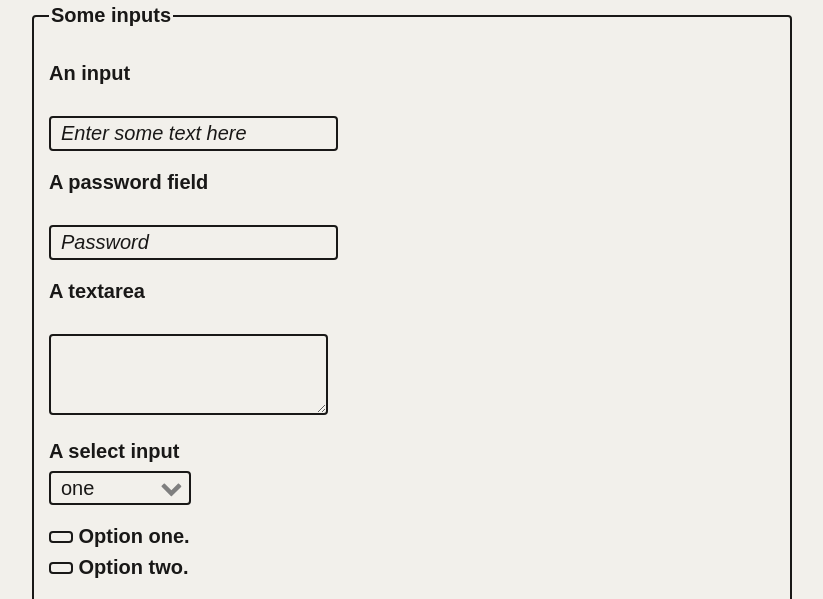
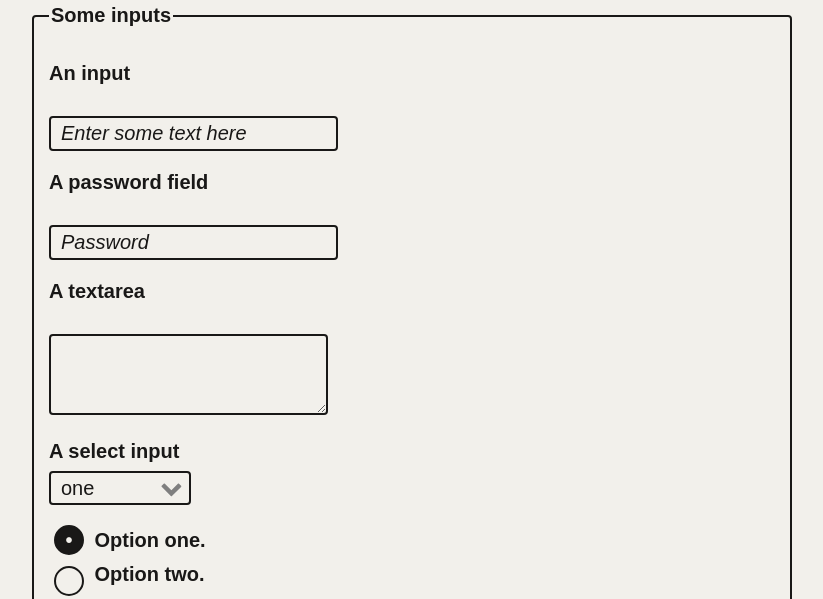
Before and after one commit to chr15m/indie.css, a website: page index.html in a window 1280 px wide. Shown: the part 310-909 px from the top of the page, without its empty margins (228-1051 px from the left). Drawn offline with Linux system fonts and the light colour scheme.

Commit message:
Radio and checkbox improvements.

```diff
--- a/indie.css
+++ b/indie.css
@@ -191,7 +191,8 @@ input[type="submit"]:disabled{
   cursor: not-allowed;
 }
 
-input[type="checkbox"] {
+input[type="checkbox"],
+input[type="radio"] {
   appearance: none;
   cursor: pointer;
   color: var(--fg);
@@ -203,17 +204,22 @@ input[type="checkbox"] {
   border: .1rem solid var(--fg);
   border-radius: var(--radius);
   margin: 0px 0.25em;
+  position: relative;
 }
 
-input[type="checkbox"]:checked {
-  /* appearance: none;
-  accent-color: var(--fg); */
+input[type="radio"] {
+  border-radius: 50%;
+}
+
+input[type="checkbox"]:checked,
+input[type="radio"]:checked {
   color: var(--bg);
   background-color: var(--fg);
   font-weight: bold;
 }
 
-input[type="checkbox"]:after {
+input[type="checkbox"]:after,
+input[type="radio"]:after {
   display: inline-flex;
   content: " ";
   justify-content: center;
@@ -224,6 +230,10 @@ input[type="checkbox"]:after {
 
 input[type="checkbox"]:checked:after {
   content: "x";
+}
+
+input[type="radio"]:checked:after {
+  content: "•";
 }
 
 fieldset {
```
